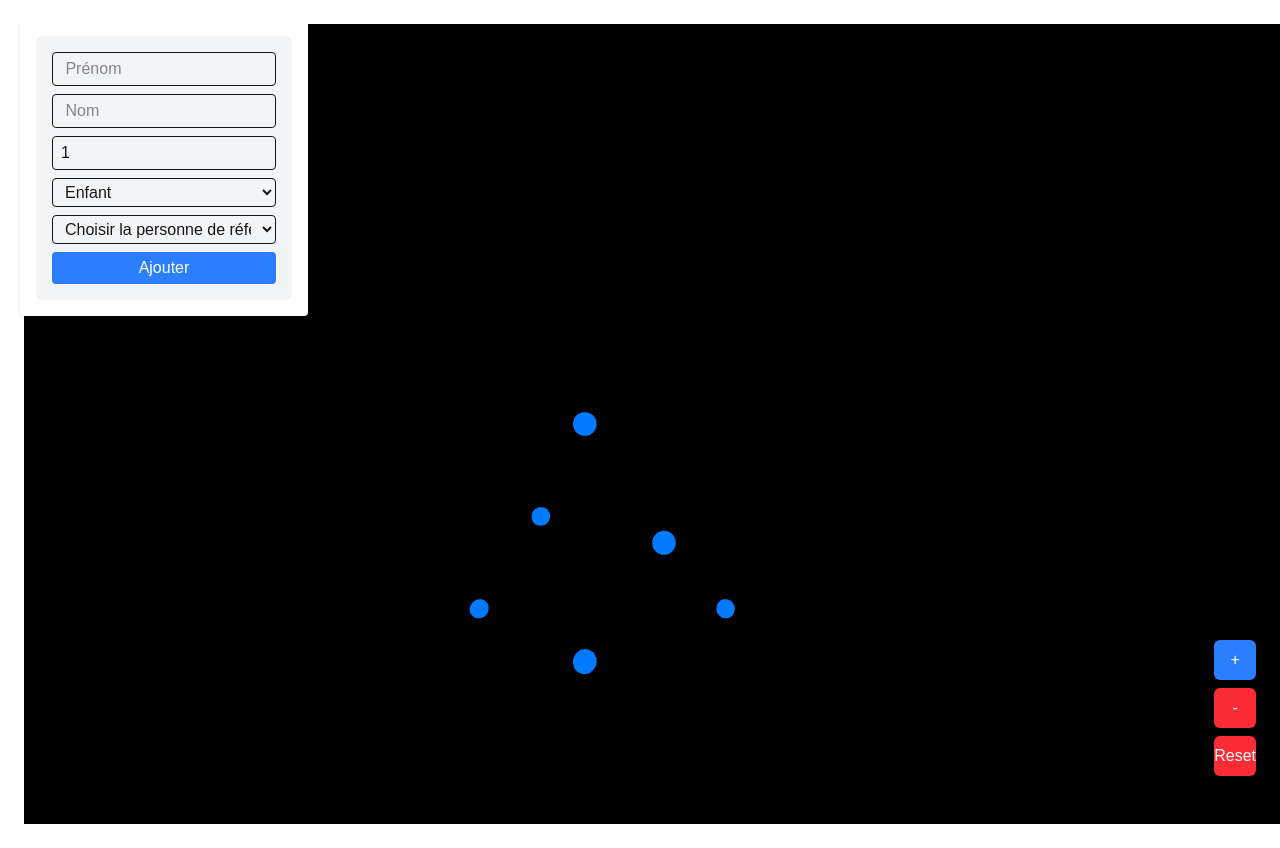
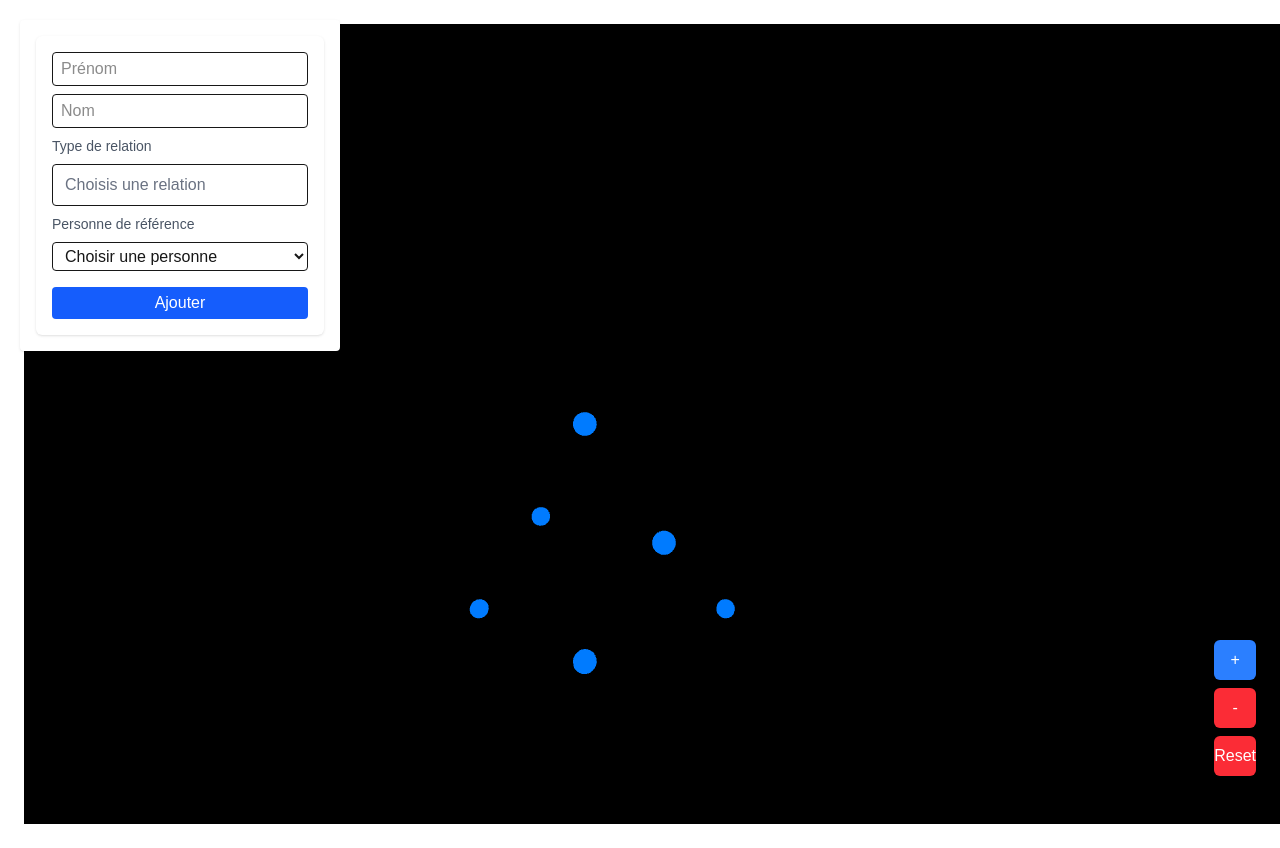
Before and after one commit to rchouhani/rchouhani-genealogy-three-d, a Next.js app: page / in a window 1280 px wide. Shown: the top 848 px of the page. Built offline with nearby package versions, Linux system fonts and the light colour scheme.

Commit message:
UPDATE : with the new menu

```diff
--- a/app/components/AddMemberForm.tsx
+++ b/app/components/AddMemberForm.tsx
@@ -2,6 +2,11 @@
 
 import { useState } from "react";
 import { Person, Relation } from "../types/family";
+import {
+  RelationType as GenRelationType,
+  computeGeneration,
+} from "../utils/generation";
+import RelationSelector from "./RelationSelector";
 
 interface AddMemberFormProps {
   familyMembers: Person[];
@@ -11,96 +16,157 @@ interface AddMemberFormProps {
   ) => void;
 }
 
+function mapToStoredRelationType(r: GenRelationType): Relation["type"] {
+  switch (r) {
+    case "child":
+    case "son":
+    case "daughter":
+      return "child";
+
+    case "parent":
+    case "mother":
+    case "father":
+    case "stepFather":
+    case "stepMother":
+      return "parent";
+
+    case "spouse":
+    case "husband":
+    case "wife":
+    case "sonInLaw":
+    case "daughterInLaw":
+    case "brotherInLaw":
+    case "sisterInLaw":
+      return "spouse";
+
+    case "brother":
+    case "sister":
+    case "stepBrother":
+    case "stepSister":
+    case "cousin":
+    case "uncle":
+    case "aunt":
+    case "nephew":
+    case "niece":
+      return "sibling";
+
+    case "grandParent":
+    case "grandFather":
+    case "grandMother":
+    case "grandChild":
+      return r === "grandChild" ? "child" : "parent";
+
+    default:
+      return "sibling";
+  }
+}
+
 export default function AddMemberForm({
   familyMembers,
   onAddMember,
 }: AddMemberFormProps) {
   const [firstName, setFirstName] = useState("");
   const [lastName, setLastName] = useState("");
-  const [generation, setGeneration] = useState(1);
-  const [relationType, setRelationType] = useState<Relation["type"]>("child");
-  const [relationTargetId, setRelationTargetId] = useState<
-    number | undefined
-  >();
+  const [relationType, setRelationType] = useState<GenRelationType>("child");
+  const [relationTargetId, setRelationTargetId] = useState<number | "">("");
 
   const handleSubmit = (e: React.FormEvent) => {
     e.preventDefault();
-    if (!firstName || !lastName || !relationTargetId) return;
+
+    if (!firstName.trim() || !lastName.trim() || relationTargetId === "") {
+      alert("il faut remplir au moins un champ");
+      return;
+    }
+
+    const targetId = Number(relationTargetId);
+
+    const target = familyMembers.find((m) => m.id === targetId);
+    if (!target) {
+      alert("Cible introuvable - changer de cible");
+      return;
+    }
+
+    const generation = computeGeneration(target.generation, relationType);
+
+    const storedType = mapToStoredRelationType(relationType);
 
     const newMember: Omit<Person, "id"> = {
-      firstName,
-      lastName,
+      firstName: firstName.trim(),
+      lastName: lastName.trim(),
       generation,
       relations: [
         {
-          id: relationTargetId,
-          type: relationType,
+          id: target.id,
+          type: storedType,
         },
       ],
     };
-    onAddMember(newMember, relationTargetId);
+
+    onAddMember(newMember, target.id);
 
     setFirstName("");
     setLastName("");
-    setGeneration(1);
     setRelationType("child");
-    setRelationTargetId(undefined);
+    setRelationTargetId("");
   };
 
   return (
     <form
       onSubmit={handleSubmit}
-      className="flex flex-col gap-2 p-4 bg-gray-100 rounded-md w-64"
+      className="flex flex-col gap-2 p-4 bg-white dark:bg-gray-800 rounded-md w-72 shadow"
     >
       <input
         type="text"
-        placeholder=" Prénom"
+        placeholder="Prénom"
         value={firstName}
         onChange={(e) => setFirstName(e.target.value)}
-        className="border px-2 py-1 rounded"
+        className="border px-2 py-1 rounded dark:bg-gray-700 dark:text-gray-100"
         required
       />
+
       <input
         type="text"
-        placeholder=" Nom"
+        placeholder="Nom"
         value={lastName}
         onChange={(e) => setLastName(e.target.value)}
-        className="border px-2 py-1 rounded"
+        className="border px-2 py-1 rounded dark:bg-gray-700 dark:text-gray-100"
         required
       />
-      <input
-        type="number"
-        placeholder="Génération"
-        value={generation}
-        min={0}
-        onChange={(e) => setGeneration(Number(e.target.value))}
-        className="border px-2 py-1 rounded"
+
+      <label className="text-sm text-gray-600 dark:text-gray-300">
+        Type de relation
+      </label>
+
+    <RelationSelector
+    value={relationType}
+    onChange={setRelationType}
+    />
+
+      <label className="text-sm text-gray-600 dark:text-gray-300">
+        Personne de référence
+      </label>
+      <select
+        value={relationTargetId}
+        onChange={(e) =>
+          setRelationTargetId(
+            e.target.value === "" ? "" : Number(e.target.value)
+          )
+        }
+        className="border px-2 py-1 rounded dark:bg-gray-700 dark:text-gray-100"
         required
-      />
-      <select
-      value={relationType}
-      onChange={(e) => setRelationType(e.target.value as Relation["type"])}
-      className="border px-2 py-1 rounded"
       >
-        <option value="child">Enfant</option>
-        <option value="parent">Parent</option>
-        <option value="sibling">Frère / Soeur</option>
-        <option value="spouse">Conjoint(e)</option>
-      </select>
-      <select
-      value={relationTargetId}
-      onChange={(e) => setRelationTargetId(Number(e.target.value))}
-      className="border px-2 py-1 rounded"
-      required
-      >
-        <option value="">Choisir la personne de référence</option>
+        <option value="">Choisir une personne</option>
         {familyMembers.map((member) => (
-            <option key={member.id} value={member.id}>
-                {member.firstName} {member.lastName} (Génération {member.generation})
-            </option>
+          <option key={member.id} value={member.id}>
+            {member.firstName} {member.lastName} (Gén. {member.generation})
+          </option>
         ))}
       </select>
-      <button type="submit" className="bg-blue-500 text-white px-3 py-1 rounded">
+
+      <button
+        type="submit"
+        className="mt-2 bg-blue-600 text-white px-3 py-1 rounded hover:bg-blue-700"
+      >
         Ajouter
       </button>
     </form>
```
